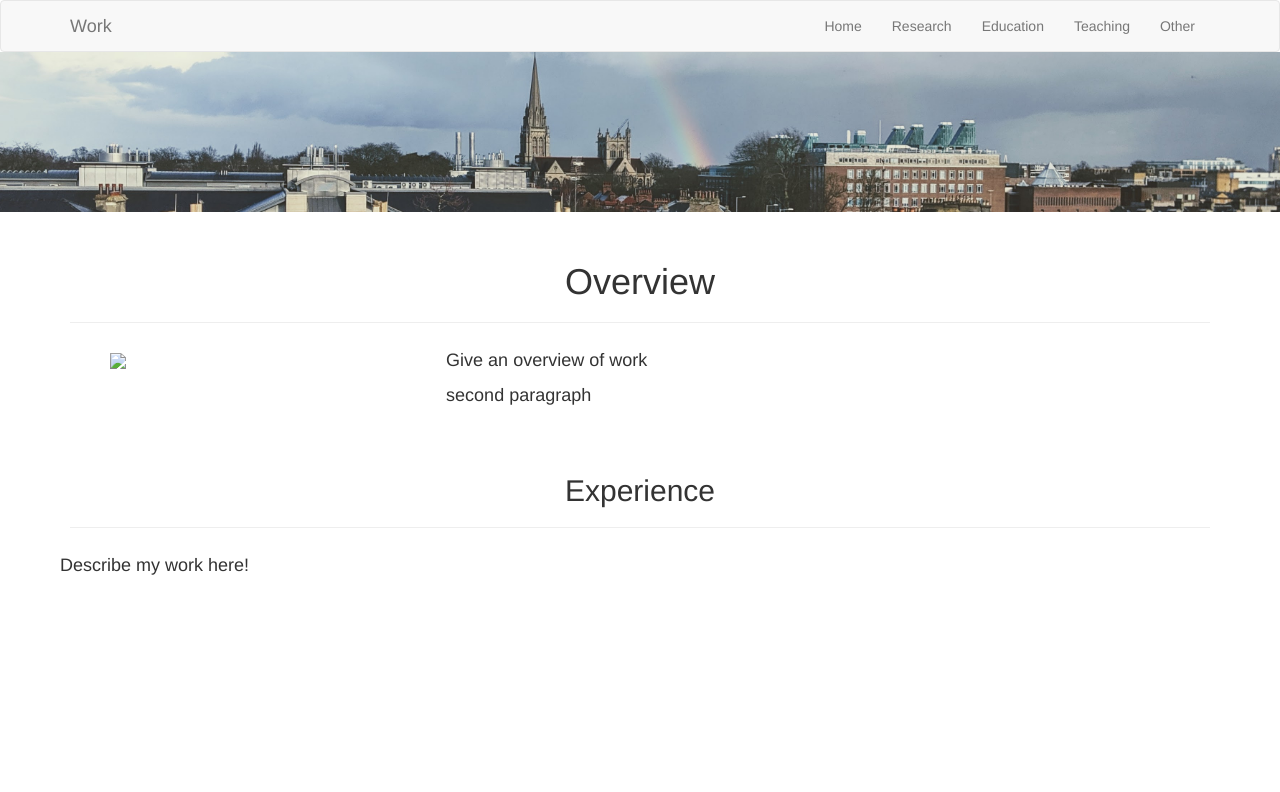
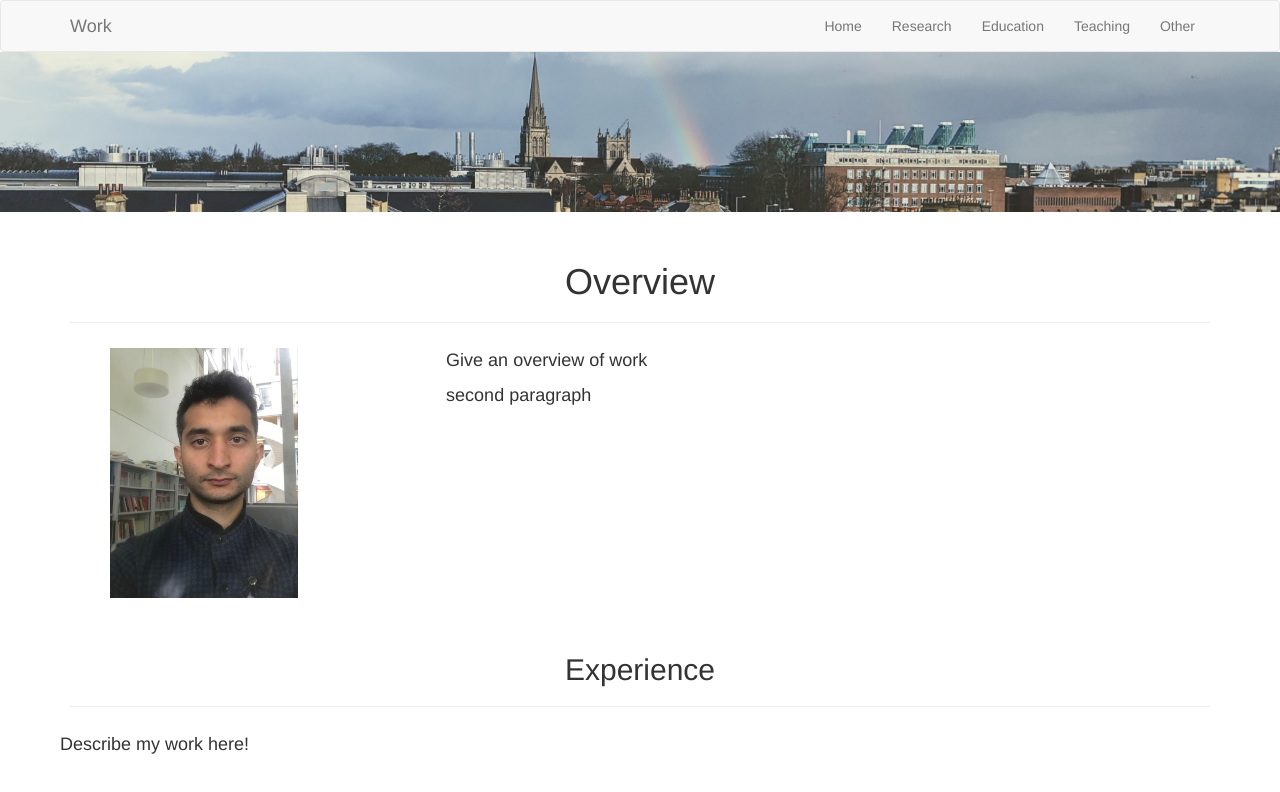
Before and after one commit to rainavyas/rainavyas.github.io, a plain HTML site: page work.html in a window 1280 px wide. Drawn offline with nearby package versions, Linux system fonts and the light colour scheme.

Commit message:
Update work.html

```diff
--- a/work.html
+++ b/work.html
@@ -59,7 +59,7 @@
 		<hr>
                 <div class="row">
 		  <div class="column">
-		    <img src="assets/pic.jpg" class="center">
+		    <img src="assets/vyas_work.jpg" class="center">
 		  </div>
 		  <div class="doublecolumn">
                     <p>
```
